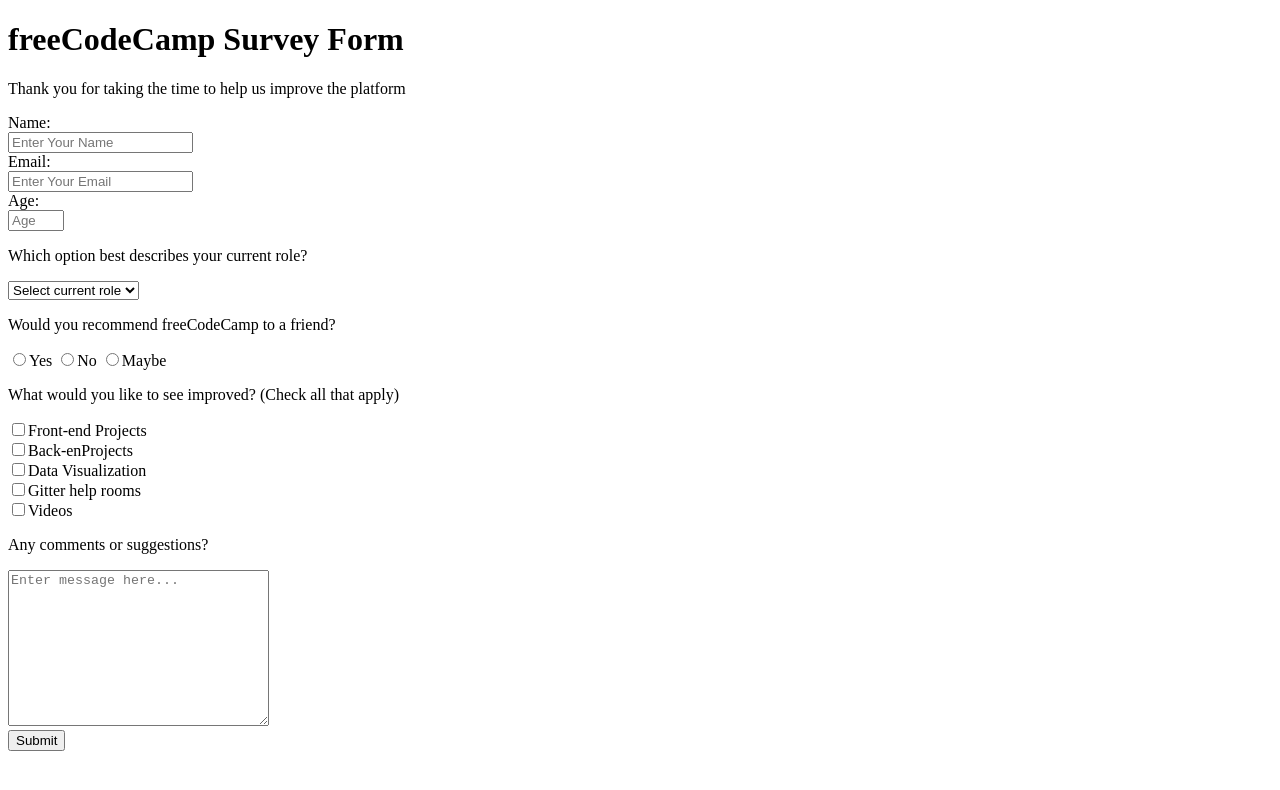
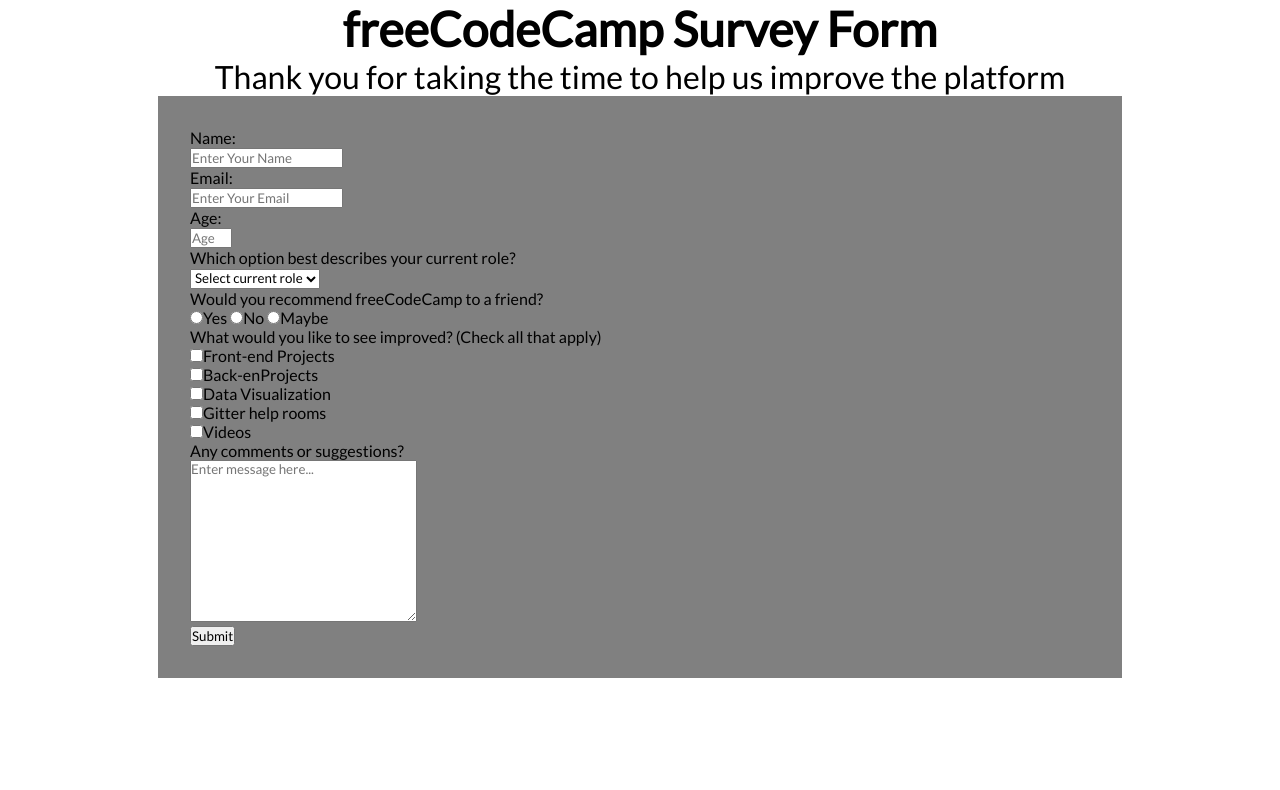
Before and after one commit to mahi1212/form_freeCodeCamp, a plain HTML site: page index.html in a window 1280 px wide. Drawn offline with Linux system fonts and the light colour scheme.

Commit message:
form frame is now resposive

```diff
--- a/index.html
+++ b/index.html
@@ -5,12 +5,15 @@
     <meta http-equiv="X-UA-Compatible" content="IE=edge">
     <meta name="viewport" content="width=device-width, initial-scale=1.0">
     <title>Form Free Code Camp</title>
+    <link rel="preconnect" href="https://fonts.googleapis.com">
+    <link rel="preconnect" href="https://fonts.gstatic.com" crossorigin>
+    <link href="https://fonts.googleapis.com/css2?family=Lato&display=swap" rel="stylesheet">
     <link rel="stylesheet" href="style.css">
 </head>
 <body>
-    <h1 id="title">freeCodeCamp Survey Form</h1>
-    <p id="description">Thank you for taking the time to help us improve the platform</p>
     <div class="container">
+        <h1 id="title">freeCodeCamp Survey Form</h1>
+        <p id="description">Thank you for taking the time to help us improve the platform</p>
         <form action="" id="survey-form" was-validated>
             <div class="description">
                 <div class="detaills">
@@ -51,7 +54,6 @@
                     <p>Any comments or suggestions?</p>
                     <textarea name="msg" id="text" cols="30" rows="10" placeholder="Enter message here..."></textarea>
                 </div>
-
                 <button type="submit" id="submit">Submit</button>
             </div>
         </form>
--- a/style.css
+++ b/style.css
@@ -0,0 +1,32 @@
+*{
+    padding: 0;
+    margin: 0;
+    font-family: 'Lato', sans-serif;
+}
+
+.container{
+    max-width: 600;
+    width: 100%;
+    display: flex;
+    justify-content: center;
+    align-items: center;
+    flex-direction: column;
+}
+
+#title{
+    font-size: 3rem;
+    text-align: center;
+}
+
+#description{
+    font-size: 2rem;
+    text-align: center;
+}
+
+#survey-form{
+    max-width:900px;
+    width: 100%;
+    padding: 2rem;
+    background:gray;
+    margin: 10 auto;
+}
```
